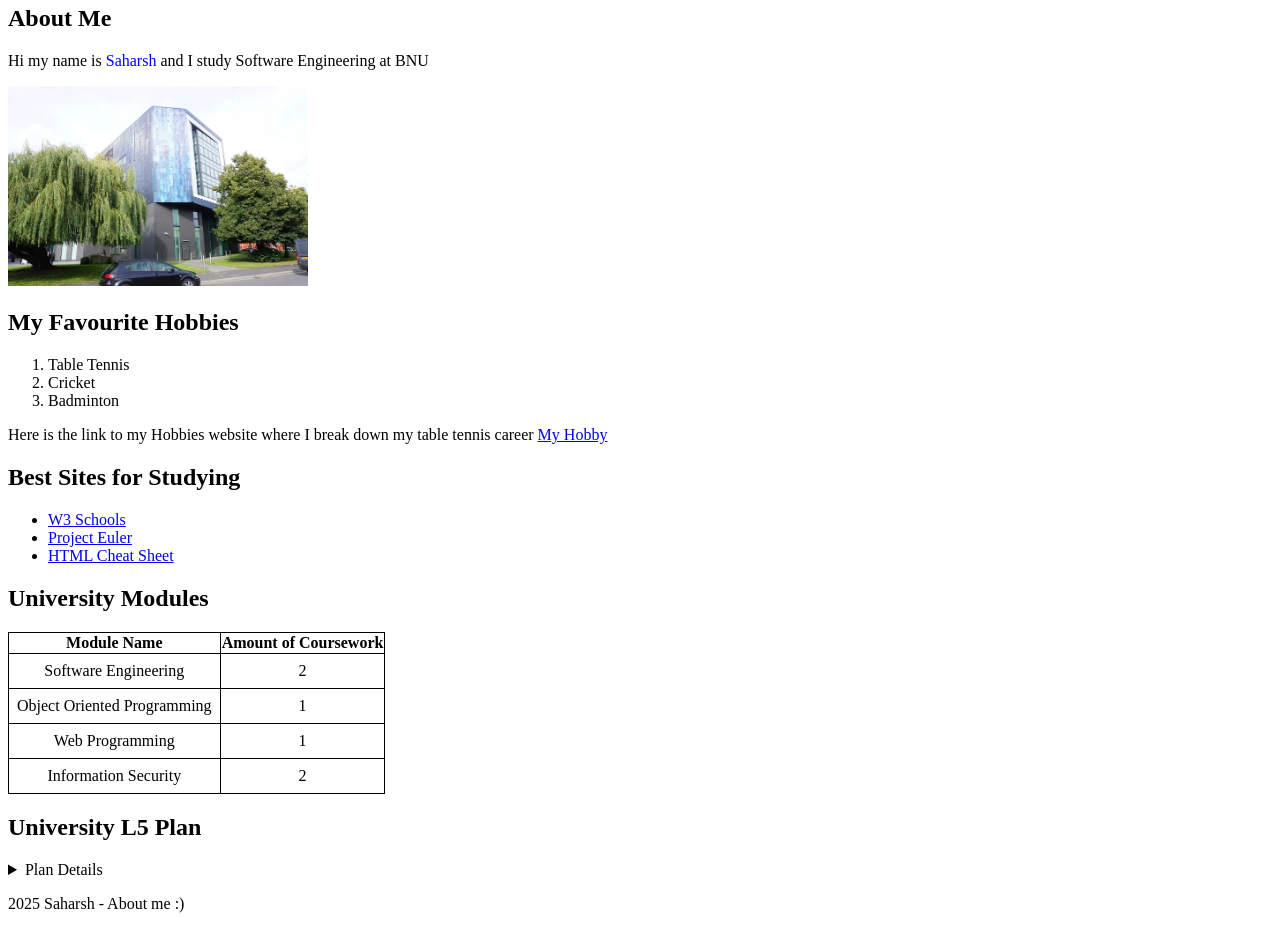
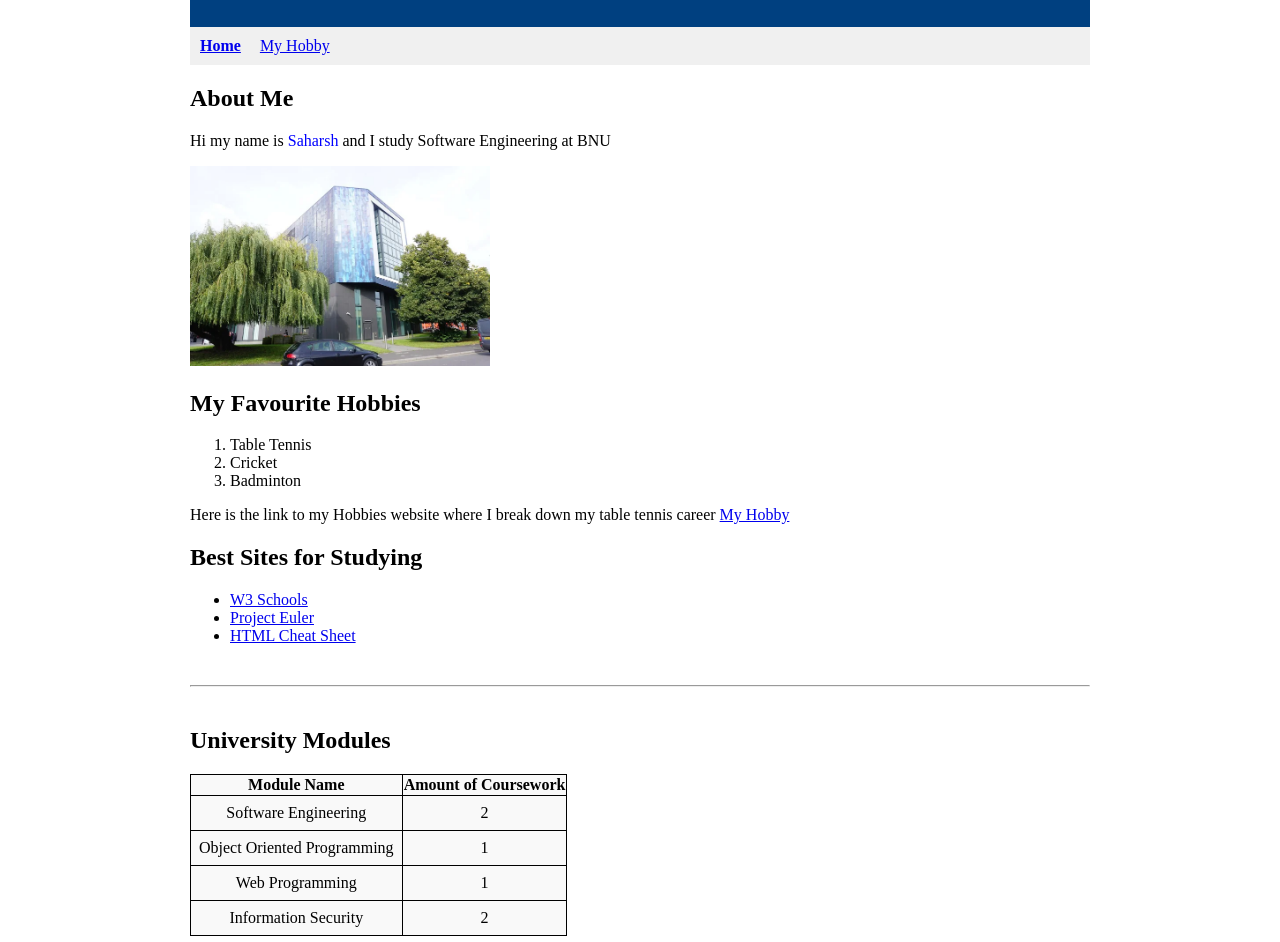
Before and after one commit to Saharsh05/Unit6Webpages, a plain HTML site: page index.html in a window 1280 px wide. Shown: the part 113-1055 px from the top of the page. Drawn offline with Linux system fonts and the light colour scheme.

Commit message:
Made the website more strucutred using CSS to make it look better

```diff
--- a/index.html
+++ b/index.html
@@ -5,18 +5,18 @@
     <meta name="viewport" content="width=device-width, initial-scale=1.0">
     <title>Saharshs Home Page</title>
 </head>
-<body style = "font-family: 'Times New Roman', Times, serif; background-color: white;">
-    <header>
+<body id ="top" style="font-family: 'Times New Roman', Times, serif; background-color: white; margin: 0; padding: 20px; max-width: 900px; margin: auto;">
+    <header style="background-color: #004080; color: white; padding: 20px;">
         <h1>
             Welcome to My Homepage
         </h1>
     </header>
 
-    <nav>
-        <a href="index.html" style="margin-right: 15px;">Home</a>
+    <nav style="margin-bottom: 20px; background-color: #f0f0f0; padding: 10px;">
+        <a href="index.html" style="margin-right: 15px; font-weight: bold;">Home</a>
         <a href="Hobby.html">My Hobby</a>
     </nav>
-
+ <main>
     <section>
         <h2>
             About Me
@@ -49,27 +49,27 @@
             <li><a href="https://developer.mozilla.org/en-US/docs/Web/HTML/Guides/Cheatsheet"> HTML Cheat Sheet </a></li>
         </ul>
     </section>
-
+    <hr style="margin: 40px 0;">
     <section>
         <h2> University Modules </h2>
         <table style="border-collapse: collapse;text-align: center;">
-            <tr>
+            <tr style="background-color: #f9f9f9;">
                 <th style="border: 1px solid black;">Module Name</th>
                 <th style="border: 1px solid black;">Amount of Coursework</th>
             </tr>
-            <tr>
+            <tr style="background-color: #f9f9f9;">
                 <td style="border: 1px solid black; padding: 8px"> Software Engineering </td>
                 <td style="border: 1px solid black; padding: 8px">2</td>
             </tr>
-            <tr>
+            <tr style="background-color: #f9f9f9;">
                 <td style="border: 1px solid black; padding: 8px">Object Oriented Programming</td>
                 <td style="border: 1px solid black; padding: 8px">1</td>
             </tr>
-            <tr>
+            <tr style="background-color: #f9f9f9;">
                 <td style="border: 1px solid black; padding: 8px">Web Programming</td>
                 <td style="border: 1px solid black; padding: 8px">1</td>
             </tr>
-            <tr>
+            <tr style="background-color: #f9f9f9;">
                 <td style="border: 1px solid black; padding: 8px">Information Security</td>
                 <td style="border: 1px solid black; padding: 8px">2</td>
             </tr>
@@ -83,6 +83,8 @@
             <img src = "L5Plan.jpg.png" alt="Photo of Level 5 Plan">
         </details>
     </section>
+</main>
+<p><a href="#top">Back to Top</a></p>
 
     <footer>
         <p>2025 Saharsh - About me :) </p>
```
Also changed, not shown: Hobby.html (+9 -6 lines).
